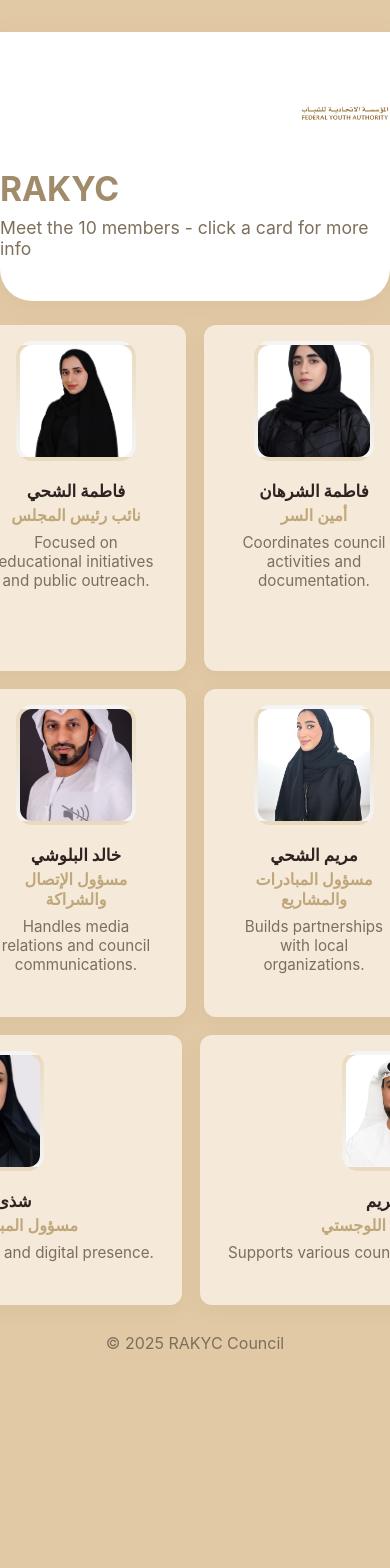
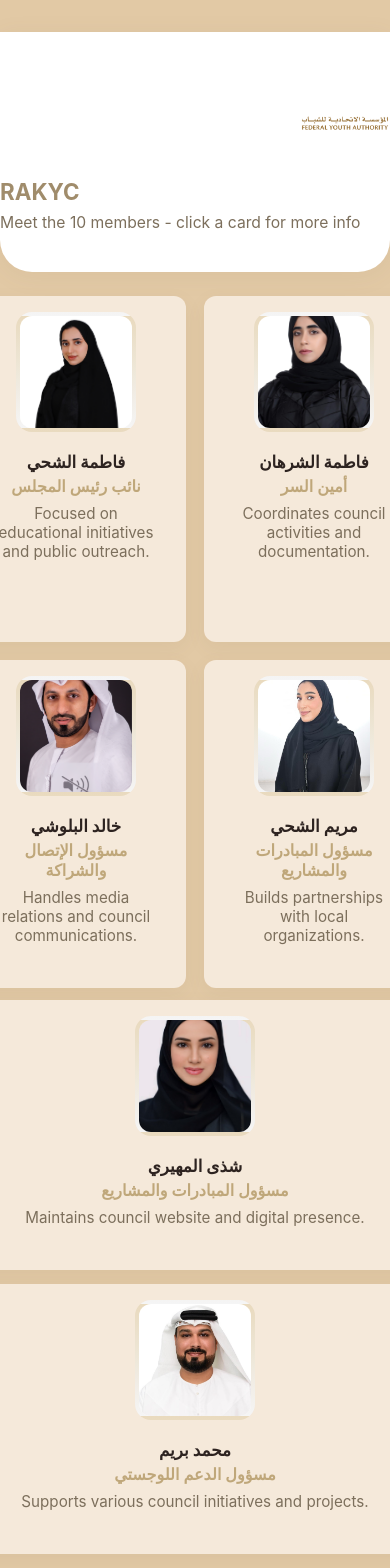
Before and after one commit to 5llifa/RAKYC, a React (Vite) app: page / in a window 390 px wide. Shown: the top 1568 px of the page. Before the commit the page ends 1377 px from the top, so only its background shows below. Built offline with nearby package versions, Linux system fonts and the light colour scheme.

Commit message:
phone view

```diff
--- a/src/index.css
+++ b/src/index.css
@@ -105,6 +105,31 @@ body{margin:0;font-family:Inter,system-ui,-apple-system,Segoe UI,Roboto,'Helveti
   .header-text {
     text-align: left;
   }
+  .top-bg {
+    padding-bottom: 6px;
+    padding-top: 10px;
+    border-bottom-left-radius: 18px;
+    border-bottom-right-radius: 18px;
+  }
+  .site-header {
+    margin: 18px 0 8px 0;
+  }
+  .header-text h1 {
+    font-size: 1.4rem;
+  }
+  .header-text .lead {
+    font-size: 0.98rem;
+  }
+  .cards-row-bottom {
+    flex-direction: column;
+    gap: 14px;
+    align-items: stretch;
+    margin-top: 12px;
+  }
+  .cards-grid {
+    gap: 12px;
+    margin-top: 14px;
+  }
 }
 
 .cards-grid{display:grid;grid-template-columns:repeat(auto-fit,minmax(220px,1fr));gap:18px;width:100%;max-width:1100px;margin-top:24px}
```
